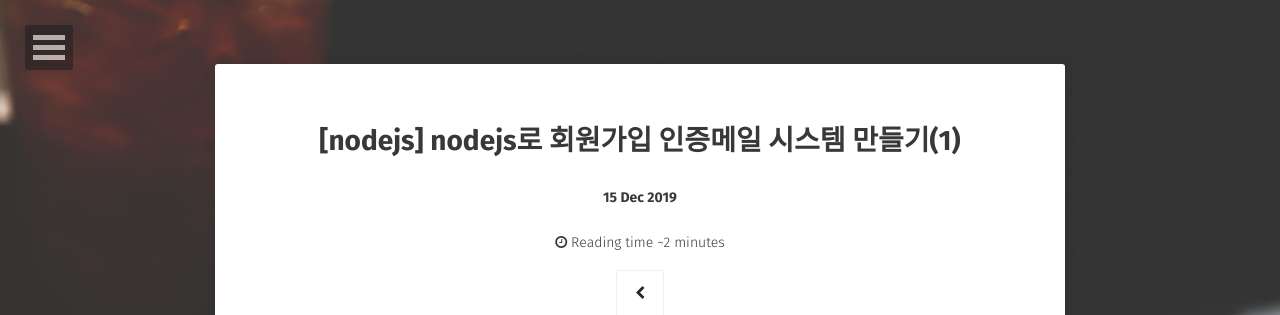
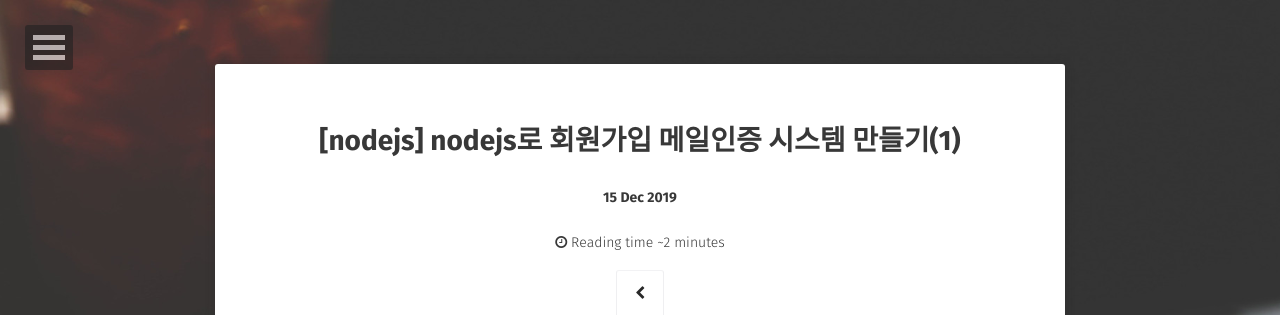
Before and after one commit to plan5886/plan5886.github.io, a Jekyll site: the page built from _posts/2019-12-15-[nodejs]nodemailer with naver.md, in a window 1280 px wide and 900 px high. Shown: the top 315 px of the window. Built offline with Jekyll 4.4.1, drawn with Linux system fonts in a browser that asks for light colours; some web fonts are replaced; comment, search, counter and statistics services are not loaded.

```diff
--- a/_posts/2019-12-15-[nodejs]nodemailer with naver.md
+++ b/_posts/2019-12-15-[nodejs]nodemailer with naver.md
@@ -1,6 +1,6 @@
 ---
 layout: post
-title:  "[nodejs] nodejs로 회원가입 인증메일 시스템 만들기(1)"
+title:  "[nodejs] nodejs로 회원가입 메일인증 시스템 만들기(1)"
 date:   2019-12-15
 excerpt: "nodejs를 이용하여 회원가입 시, 인증 메일을 보내는 시스템을 구현해 보겠습니다~"
 tag: [nodejs, nodemailer, smtp, nodemailer-smtp-transport, nodejs naver ]
```
